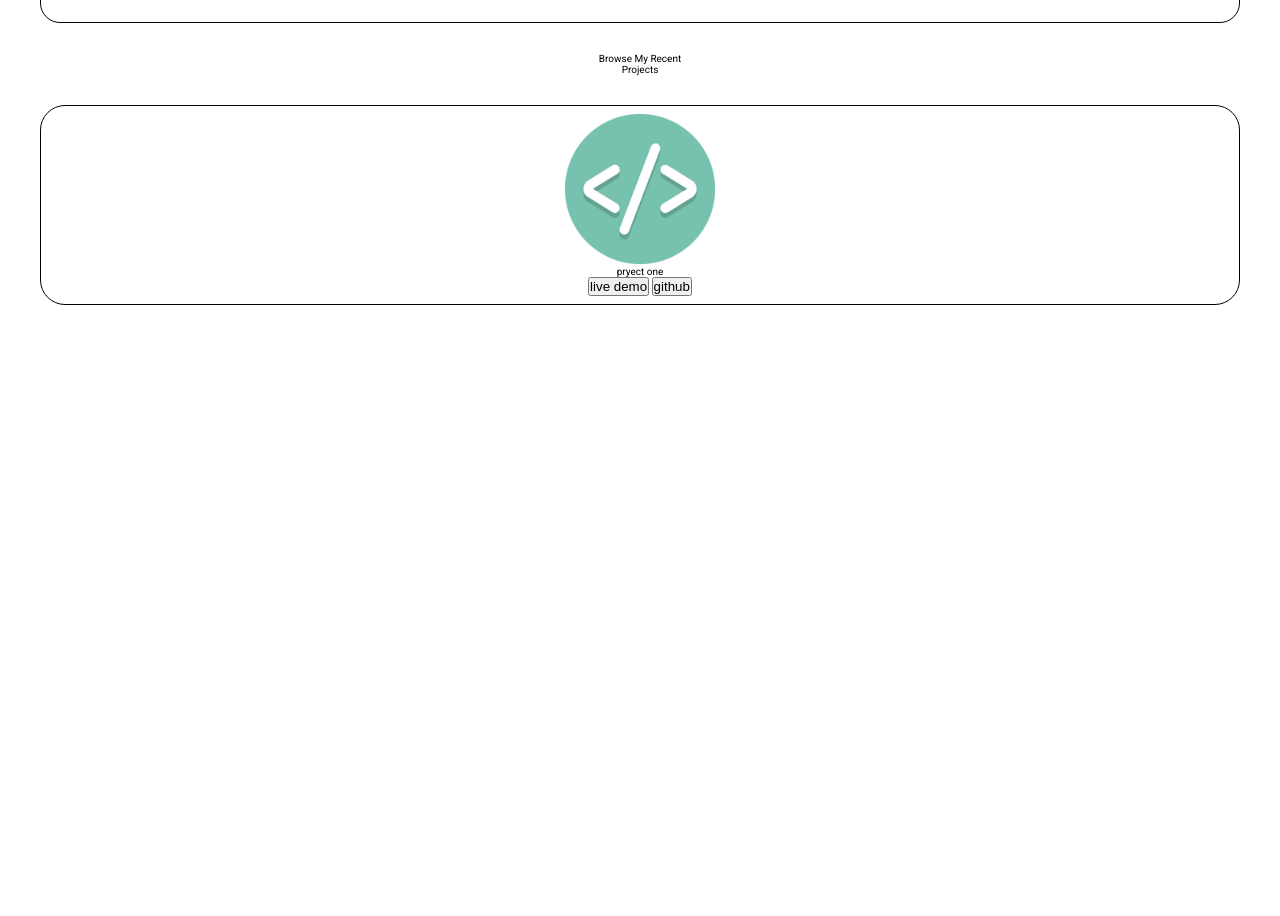
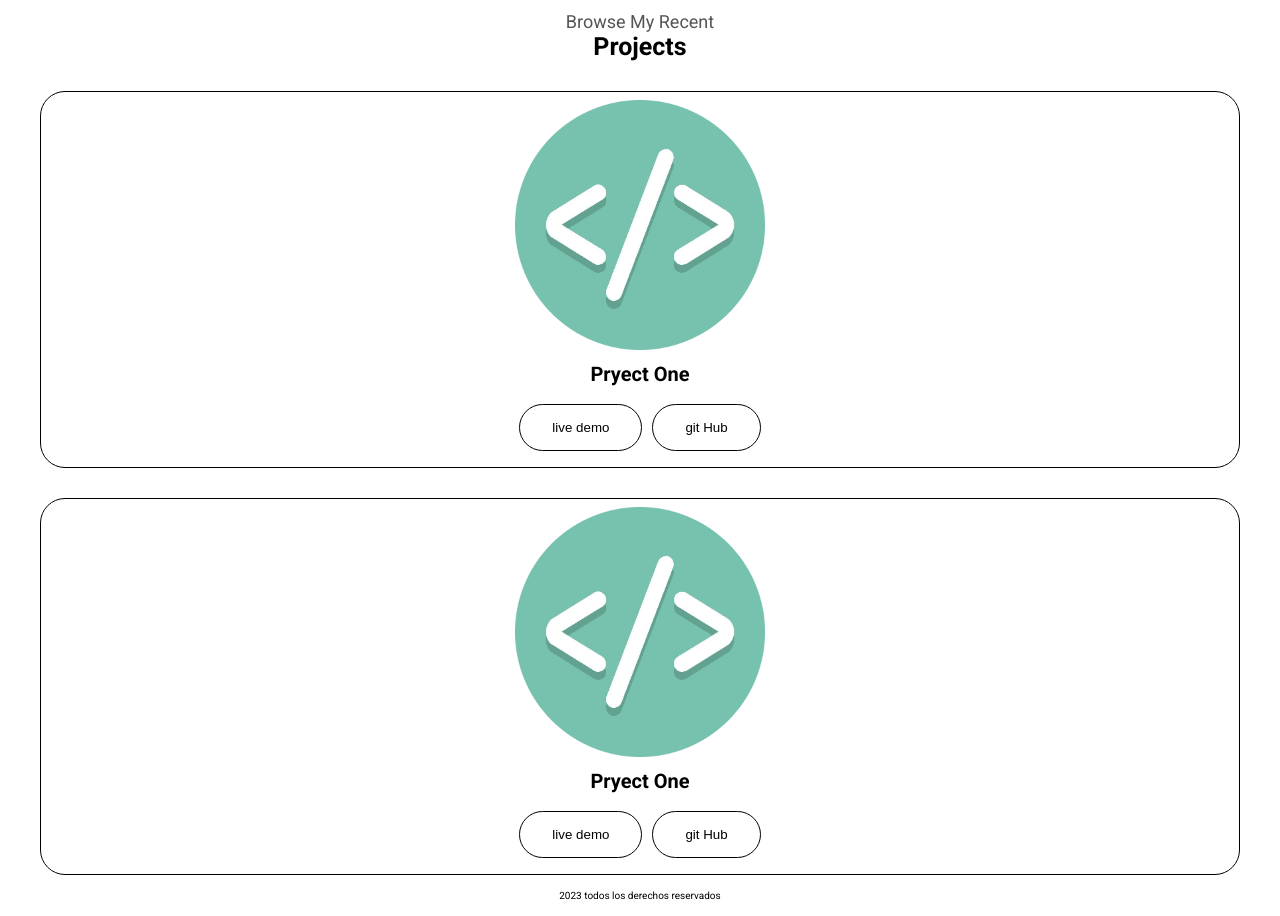
Before and after one commit to AlvarezEric1999/Portfolio, a plain HTML site: page index.html in a window 1280 px wide. Shown: the part 1527-2443 px from the top of the page. Before the commit the page ends 1832 px from the top, so only its background shows below. Drawn offline with nearby package versions, Linux system fonts and the light colour scheme; files whose address does not match are found by name.

Commit message:
se agrego footer/ se corrigieron detalles

```diff
--- a/index.html
+++ b/index.html
@@ -168,8 +168,9 @@
 
 
     <section class="proyects-container">
-        <p>Browse My Recent</p>
-        <p>Projects</p>
+
+        <p class="proyect-container-subtitle">Browse My Recent</p>
+        <p class="proyect-container-title">Projects</p>
 
         <div class="proyects-items">
 
@@ -177,16 +178,42 @@
             <div class="proyect-item">
 
                 <img src="./images/image.png" alt="">
-                <p>pryect one</p>
+                <p class="proyect-title">pryect one</p>
 
-                <div>
+                <div class="proyects-links">
 
-                    <button>live demo</button>
-                    <button>github</button>
+
+                    <button class="proyect-btn"><a href="">live demo</a></button>
+                    <button class="proyect-btn"><a href="">git Hub</a></button>
 
                 </div>
 
             </div>
+
+
+
+
+
+        </div>
+        <div class="proyects-items">
+
+
+            <div class="proyect-item">
+
+                <img src="./images/image.png" alt="">
+                <p class="proyect-title">pryect one</p>
+
+                <div class="proyects-links">
+
+
+                    <button class="proyect-btn"><a href="">live demo</a></button>
+                    <button class="proyect-btn"><a href="">git Hub</a></button>
+
+                </div>
+
+            </div>
+
+
 
 
 
@@ -197,6 +224,12 @@
     </section>
 
 
+    <footer>
+
+        <p> 2023 todos los derechos reservados </p>
+
+    </footer>
+
 </main>
 
 </body>
--- a/styles.css
+++ b/styles.css
@@ -24,6 +24,8 @@ header{
 
 
 }
+
+
 
 
 .navbar-name{
@@ -212,11 +214,10 @@ header{
     flex-direction: column;
     align-items: center;
     justify-content: center;
-    width: 230px;
-    height: 220px;
+
     border: 1px solid var(--secondary-color);
     border-radius: 25px;
-    padding: 15px 10px;
+    padding: 3rem;
 }
 
 
@@ -227,12 +228,17 @@ header{
 
 
 .about-education-container .experience img{
-    width: 20px;
-    height: 20px;
+    width: 40px;
+    height: 40px;
 }
 .about-education-container .education img{
-    width: 20px;
-    height: 20px;
+    width: 40px;
+    height: 40px;
+}
+
+
+.about-education-container .education-item > p{
+    font-size: 2rem;
 }
 
 .about-presentation-container{
@@ -253,6 +259,17 @@ header{
 
 }
 
+.skills-subtitle{
+    color: var(--third-color);
+    font-size: 1.8rem;
+    text-transform: capitalize;
+}
+.skills-title{
+    color: var(--secondary-color);
+    font-size: 3rem;
+    font-weight: 700;
+    text-transform: capitalize;
+}
 
 .skills-container > p {
     text-align: center;
@@ -312,15 +329,69 @@ header{
 }
 
 
+.proyects-container .proyect-container-subtitle{
+  color: var(--third-color);
+  font-size: 1.8rem;
+  text-transform: capitalize;
+}
+.proyects-container .proyect-container-title{
+    font-weight: 700;
+    font-size: 2.5rem;
+}
+
 .proyects-items{
     border: 1px solid black;
     border-radius: 25px;
     margin-top: 30px;
     padding: 8px;
+    display: flex;
+    justify-content: center;
+    flex-wrap: wrap;
+}
+
+.proyect-item .proyect-title{
+    font-size: 2rem;
+    padding: 10px;
+    font-weight: 700;
+    text-transform: capitalize;
+}
+
+.proyect-item img {
+    width: 250px;
+    height: 250px;
+    border-radius: 15px;
+}
+
+.proyects-links{
+    display: flex;
+    justify-content: center;
+    gap: 10px;
+    padding: 8px;
+}
+
+.proyect-btn{
+    outline: none;
+    border: 1px solid var(--secondary-color);
+    border-radius: 25px;
+    padding: 15px 32px;
+    background:var(--primary-color) ;
+    color: var(--secondary-color) ;
+}
+
+.proyect-btn  a {
+    text-decoration: none;
+    color: var(--secondary-color);
 }
 
 
-.proyect-item img {
-    width: 150px;
-    height: 150px;
+.proyect-btn:hover{
+    background: var(--secondary-color);
+    color: var(--primary-color);
+    transition: ease-in 0.5s;
 }
+
+footer{
+    margin: 0 3rem;
+    padding: 15px 8px;
+    text-align: center;
+}
```
